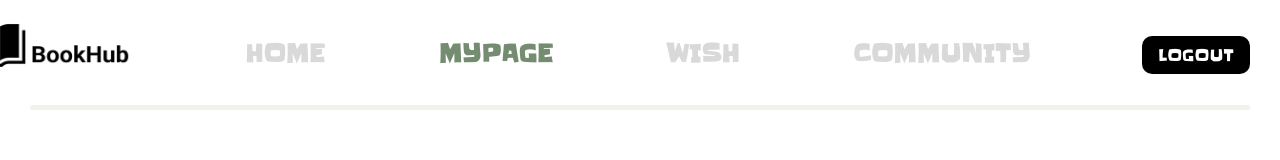
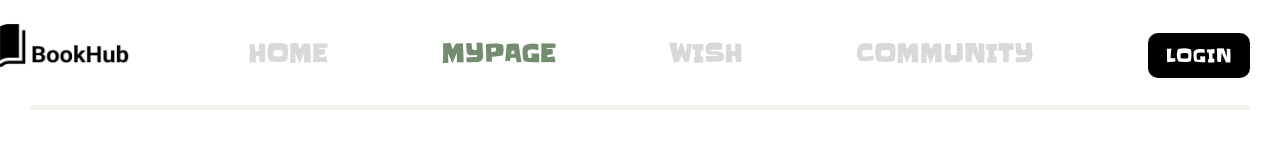
Before and after one commit to BookHub-BookTrio/BookHub-Front, a React (Create React App) app in the folder bookhub/: page /mypage-edit in a window 1280 px wide. Shown: the top 160 px of the page. Built offline with nearby package versions, Linux system fonts and the light colour scheme; no server answers.

Commit message:
[Feat/#4] - Login 버튼 추가

```diff
--- /dev/null
+++ b/bookhub/src/component/button/LoginButton.jsx
@@ -0,0 +1,57 @@
+import React, { useState, useEffect } from "react";
+import { useNavigate } from "react-router-dom";
+import Modal from "../modal/Modal.jsx";
+
+export const LoginButton = () => {
+    const navigate = useNavigate();
+    const [showModal, setShowModal] = useState(false);
+    const [isLoggedIn, setIsLoggedIn] = useState(false);
+
+    useEffect(() => {
+        // 로그인 여부 판단 (토큰 존재 여부)
+        const accessToken = localStorage.getItem("accessToken");
+        setIsLoggedIn(!!accessToken);
+    }, []);
+
+    const handleClick = () => {
+        setShowModal(true);
+    };
+
+    const confirmAction = () => {
+        if (isLoggedIn) {
+            // 로그아웃 처리
+            localStorage.removeItem("accessToken");
+            localStorage.removeItem("refreshToken");
+            setIsLoggedIn(false);
+        } else {
+            // 로그인 처리
+            navigate("/login");
+        }
+
+        setShowModal(false);
+        navigate("/home", { replace: true });
+    };
+
+    const closeModalOnly = () => {
+        setShowModal(false);
+    };
+
+    return (
+        <>
+            <button className="logout-btn" onClick={handleClick}>
+                {isLoggedIn ? "LOGOUT" : "LOGIN"}
+            </button>
+
+            {showModal && (
+                <Modal
+                    title={isLoggedIn ? "로그아웃 하시겠습니까?" : "로그인 하시겠습니까?"}
+                    content={isLoggedIn ? "확인 시 홈으로 이동합니다." : "확인 시 로그인 페이지로 이동합니다."}
+                    onClose={confirmAction}
+                    onCancel={closeModalOnly}
+                />
+            )}
+        </>
+    );
+};
+
+export default LoginButton;
--- a/bookhub/src/component/header/Header.css
+++ b/bookhub/src/component/header/Header.css
@@ -2,7 +2,6 @@
   display: flex;
   align-items: center;
   justify-content: space-between;
-  background-color: #fff;
   position: fixed;
   left: 50%;
   top:0;
@@ -10,9 +9,10 @@
   width: 100%;
   height: 110px;
   padding: 0 20px;
+  margin: 0 auto;
   max-width: 1220px;
-  z-index: 1000;
-
+  z-index: 1010;
+  backdrop-filter: blur(2px);
 }
 
 /* 헤더 밑 초록 밑줄 */
@@ -21,6 +21,7 @@
   border-radius: 44px;
   height: 5px;
   position: absolute;
+  bottom: 0;
   top: 105px;
   left: 50%;
   transform: translateX(-50%);
@@ -58,11 +59,11 @@
   background-color: black;
   color: white;
   border: none;
-  padding: 8px 16px;
+  padding: 5px 9px;
   border-radius: 10px;
   cursor: pointer;
   font-family: "Slackey-Regular", Helvetica;
-  font-size: 16px;
+  font-size: 18px;
 }
 
 /* 로그아웃 버튼 숨기기 */
--- a/bookhub/src/component/header/Header.jsx
+++ b/bookhub/src/component/header/Header.jsx
@@ -4,7 +4,7 @@ import { useNavigate, useLocation } from "react-router-dom";
 import AOS from "aos";
 import "aos/dist/aos.css";
 import logo from "../../component/image/Logo.png";
-
+import LoginButton from "../button/LoginButton";
 const Header = () => {
   const navigate = useNavigate();
   const location = useLocation();
@@ -28,8 +28,6 @@ const Header = () => {
   return (
     <div className="header">
       <img className="logo" alt="logo" src={logo} onClick={() => handleNavigation("/")} />
-      <div className="rectangle" />
-
       <button className="hamburger" onClick={() => setMenuOpen(!menuOpen)}>
         ☰
       </button>
@@ -52,7 +50,8 @@ const Header = () => {
         </div>
       </nav>
 
-      <button className="logout-btn" onClick={() => handleNavigation("/home")}>LOGOUT</button>
+      <button className="logout-btn"><LoginButton /></button>
+      <div className="rectangle" />
     </div>
   );
 };
```
